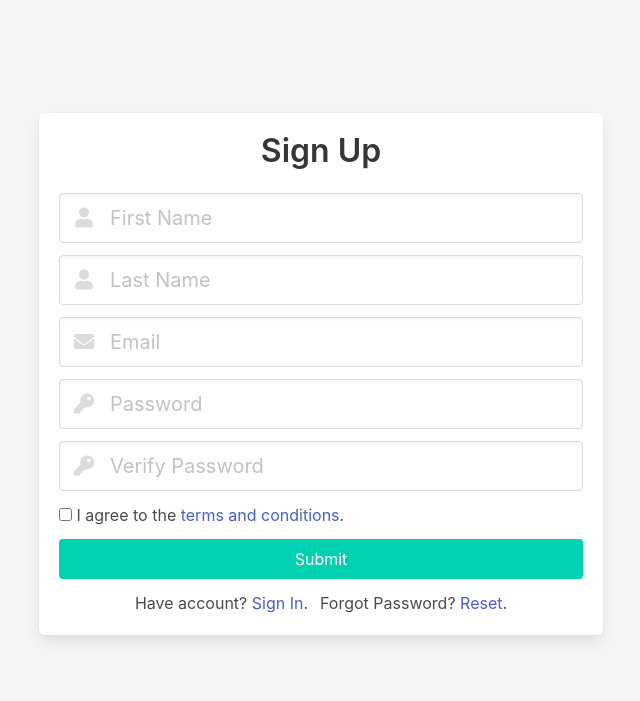
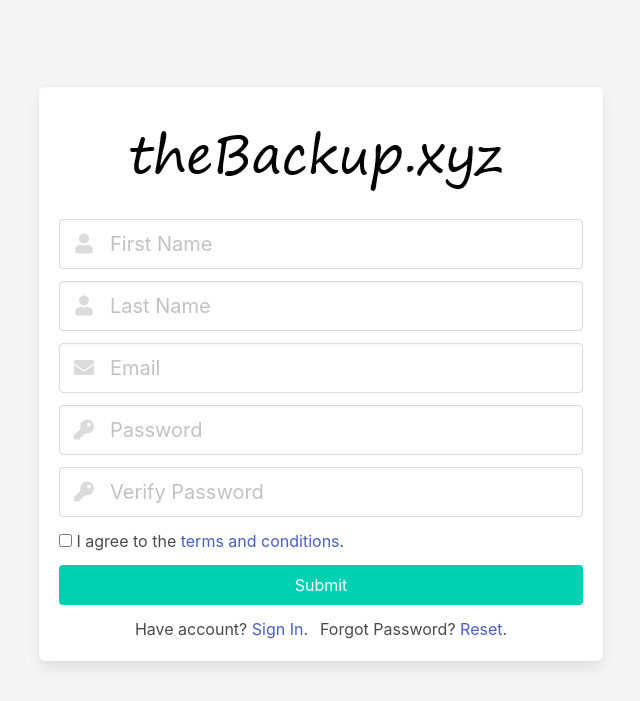
Before and after one commit to roomon/freelancer-contest-1819116, a PHP site: page /signup.php in a window 1280 px wide. Shown: the part 52-753 px from the top of the page, without its empty margins (319-959 px from the left). Run offline with PHP 8.4, Linux system fonts and the light colour scheme; some libraries are stand-ins or nearby versions.

Commit message:
replaced the title text with the logo

```diff
--- a/password.php
+++ b/password.php
@@ -11,7 +11,9 @@ else {
 ?>
 <div class="column is-half">
   <div class="box">
-    <h1 class="title has-text-centered">Change Password</h1>
+    <figure class="is-flex mb-3" style="justify-content: center;">
+      <img src="logo.png">
+    </figure>
     <form action="new.php" method="post">
       <input type="hidden" name="token" value="<?= $user['Token'] ?>">
       <div class="field">
--- a/reset.php
+++ b/reset.php
@@ -12,7 +12,9 @@
 <?php else : ?>
   <div class="column is-half">
     <div class="box">
-      <h1 class="title has-text-centered">Reset</h1>
+      <figure class="is-flex mb-3" style="justify-content: center;">
+        <img src="logo.png">
+      </figure>
       <form action="again.php" method="post">
         <div class="field">
           <!-- <label for="email" class="label">Email</label> -->
--- a/signin.php
+++ b/signin.php
@@ -2,7 +2,9 @@
 <?php if (isset($_SESSION['auth'])) header('Location: index.php'); ?>
 <div class="column is-half">
   <div class="box">
-    <h1 class="title has-text-centered">Sign In</h1>
+    <figure class="is-flex mb-3" style="justify-content: center;">
+      <img src="logo.png">
+    </figure>
     <form action="enter.php" method="post">
       <div class="field">
         <!-- <label for="email" class="label">Email</label> -->
--- a/signup.php
+++ b/signup.php
@@ -2,7 +2,9 @@
 <?php if (isset($_SESSION['auth'])) header('Location: index.php'); ?>
 <div class="column is-half">
   <div class="box">
-    <h1 class="title has-text-centered">Sign Up</h1>
+    <figure class="is-flex mb-3" style="justify-content: center;">
+      <img src="logo.png">
+    </figure>
     <form action="create.php" method="post">
       <div class="field">
         <!-- <label for="firstName" class="label">First Name</label> -->
```
